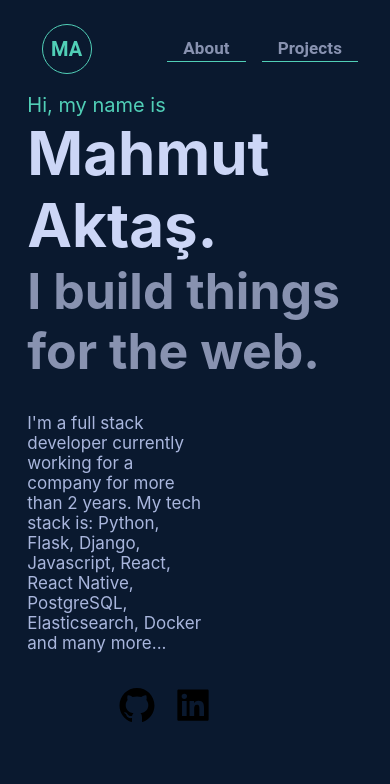
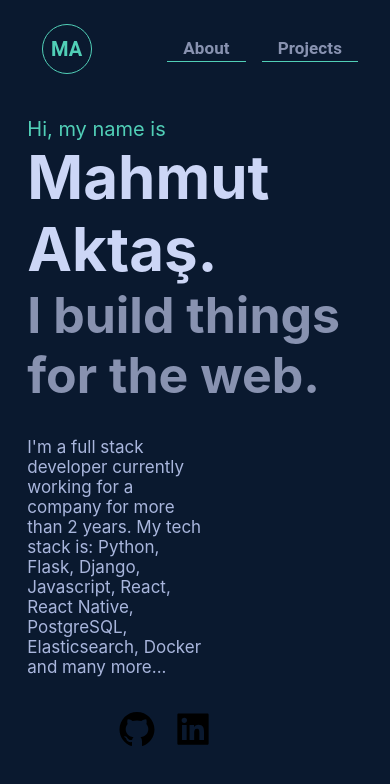
Before and after one commit to mahmutaktas/Nextjs-Portfolio, a Next.js app: page / in a window 390 px wide. Shown: the top 784 px of the page. Built offline with nearby package versions, Linux system fonts and the light colour scheme.

Commit message:
fixed greeting text responsive bug

```diff
--- a/pages/index.js
+++ b/pages/index.js
@@ -10,14 +10,15 @@ const TextContainer = styled(Box)(({ isMobile }) => ({
     display: "flex",
     flexDirection: "column",
     marginLeft: isMobile ? "7vw" : "30vw",
-    marginTop: isMobile ? "11vh" : "8vh",
+    marginTop: isMobile ? "11vh" : "12vh",
 }));
 
-const GreetingText = styled(Box)(({ theme }) => ({
+const GreetingText = styled(Box)(({ isMobile }) => ({
     display: "flex",
     alignItems: "center",
     color: "#51cfb7",
     fontSize: 20,
+    marginTop: isMobile ? "1.5rem" : "0px",
 }));
 
 const NameText = styled(Box)(({ theme }) => ({
@@ -67,7 +68,7 @@ export default function Home() {
     return (
         <Container title={`${data.name} | Portfolio`}>
             <TextContainer isMobile={isMobile}>
-                <GreetingText>Hi, my name is</GreetingText>
+                <GreetingText isMobile={isMobile}>Hi, my name is</GreetingText>
                 <NameText>{data.name}.</NameText>
                 <SummaryText>{data.summary}.</SummaryText>
                 <DescriptionText>{data.description}</DescriptionText>
```
